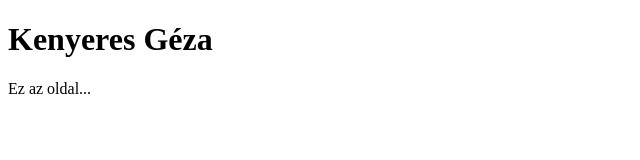
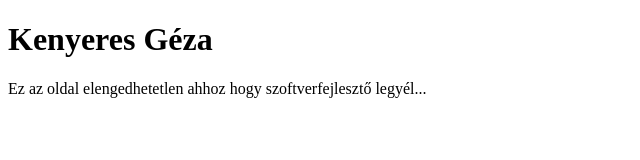
Before and after one commit to kenyeresgeza/portfolio-oldal, a plain HTML site: page index.html in a window 1280 px wide. Shown: the whole page, without its empty margins (0-640 px from the left). Drawn offline with Linux system fonts and the light colour scheme.

Commit message:
módosítás

```diff
--- a/index.html
+++ b/index.html
@@ -11,7 +11,7 @@
 
         <h1>Kenyeres Géza</h1>
 
-        <p>Ez az oldal...</p>
+        <p>Ez az oldal elengedhetetlen ahhoz hogy szoftverfejlesztő legyél...</p>
 
     </body>
 
```
